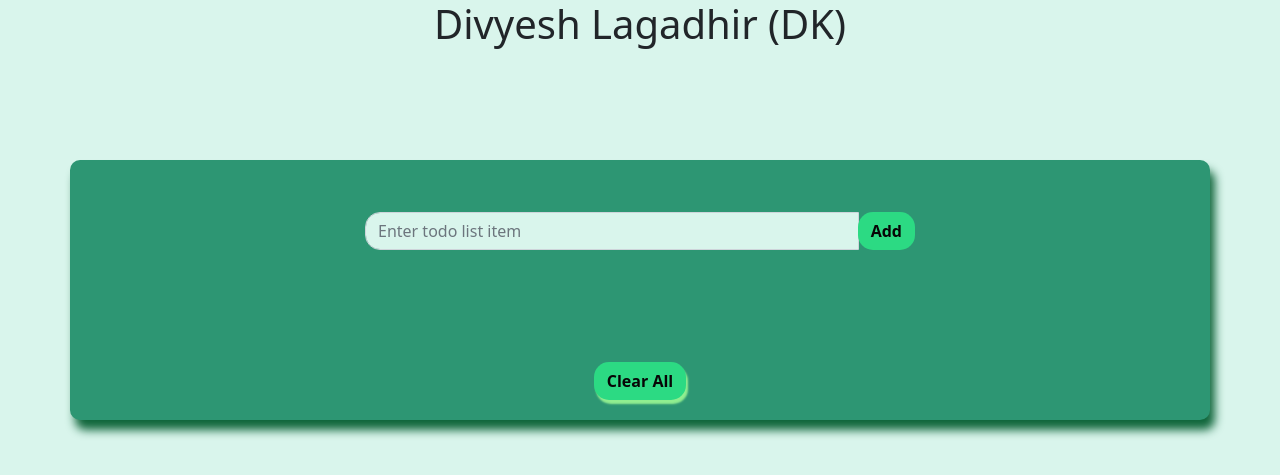
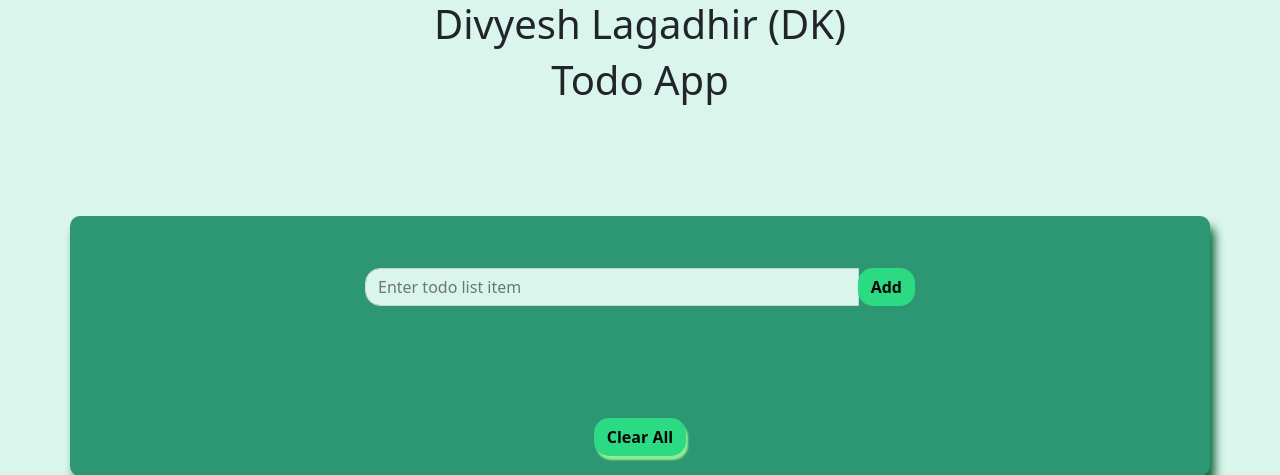
Before and after one commit to divyesh2508/todoapp, a Node server app: page / in a window 1280 px wide. Shown: the top 475 px of the page. Run offline with Node 20, Linux system fonts and the light colour scheme; data that the repository does not hold is empty; some libraries are stand-ins or nearby versions.

Commit message:
add h1 tag in index file

```diff
--- a/views/index.ejs
+++ b/views/index.ejs
@@ -13,6 +13,7 @@
 </head>
 <body>
     <h1 style="text-align: center;">Divyesh Lagadhir (DK)</h1>
+    <h1 style="text-align: center;">Todo App</h1>
     <div class="container outer">
         <form id="form" class="col-lg-6 col-8 mx-auto" action="/newtodo" method="POST">
             <div class="input-group">
```
